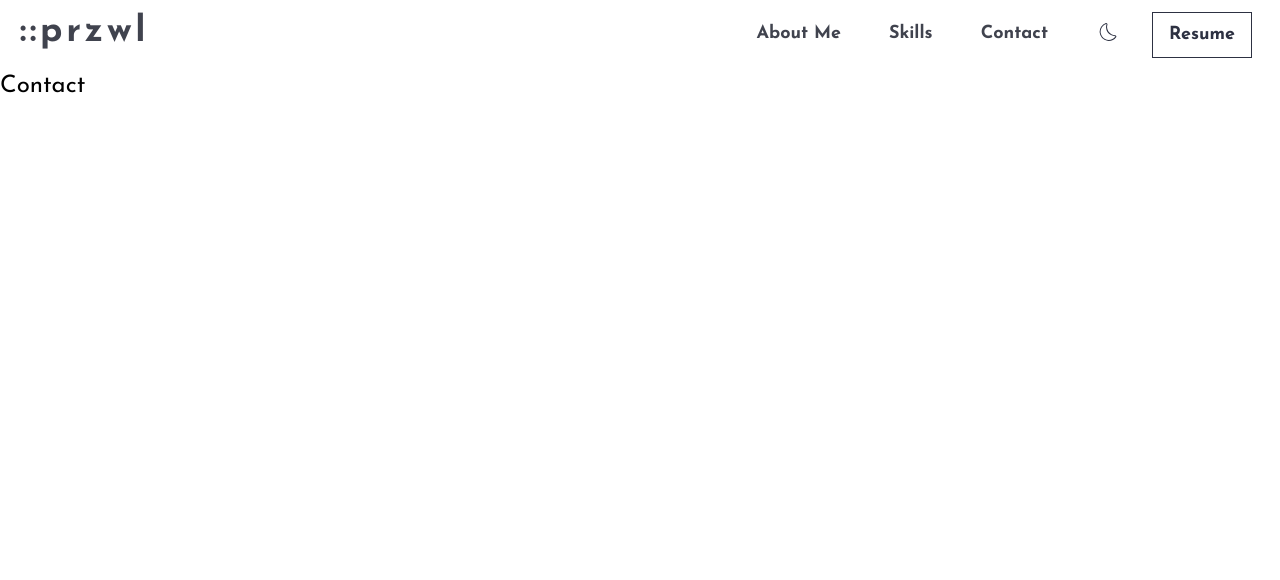
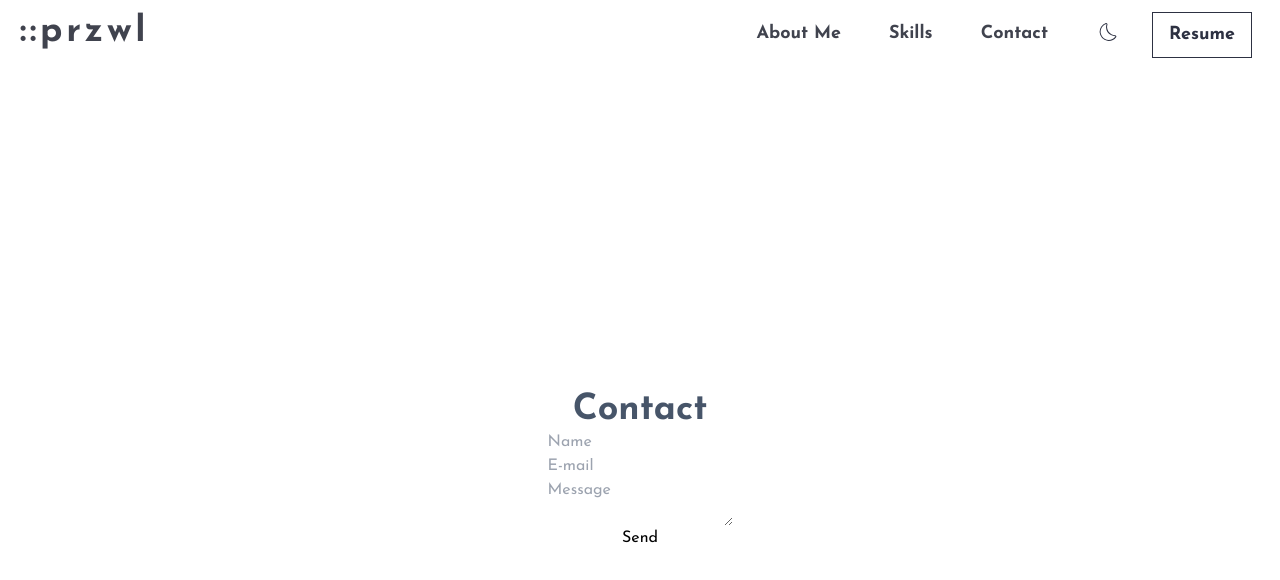
Before and after one commit to PrajwalDhungana/portfolio, a Next.js app: page /contact in a window 1280 px wide. Shown: the top 580 px of the page. Built offline with nearby package versions, Linux system fonts and the light colour scheme.

Commit message:
feat: Add form layout

```diff
--- a/pages/contact.tsx
+++ b/pages/contact.tsx
@@ -7,8 +7,14 @@ export default function Contact() {
           <Head>
             <title>Portfolio - Contact</title>
           </Head>
-          <div>
-            <span className="text-2xl">Contact</span>
+          <div className="flex flex-col justify-center items-center h-full w-[100vw]">
+            <h2 className="text-4xl text-slate-600 font-bold">Contact</h2>
+            <form className="flex flex-col" method="POST">
+              <input type="text" name="name" placeholder="Name" />
+              <input type="email" name="email" placeholder="E-mail" />
+              <textarea name="message" placeholder="Message" />
+              <button type="submit">Send</button>
+            </form>
           </div>
         </div>
       </div>
```
